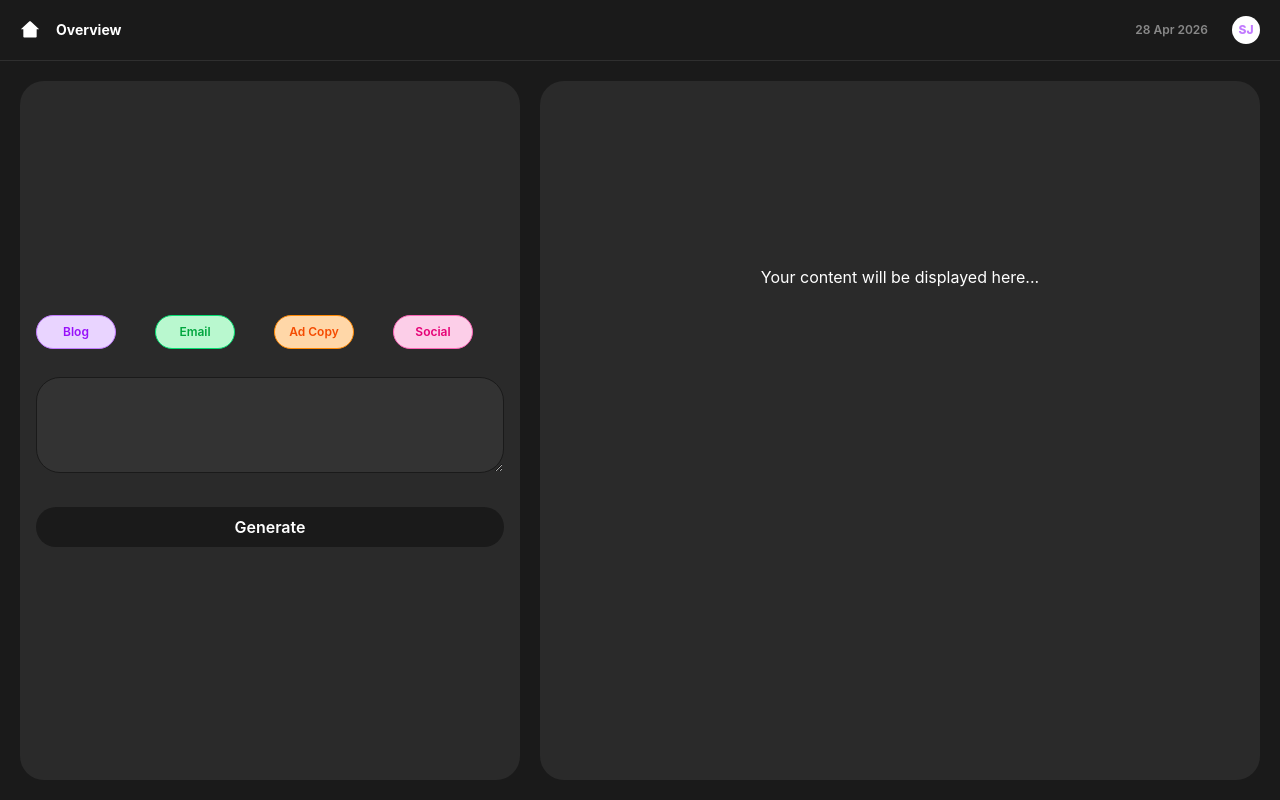
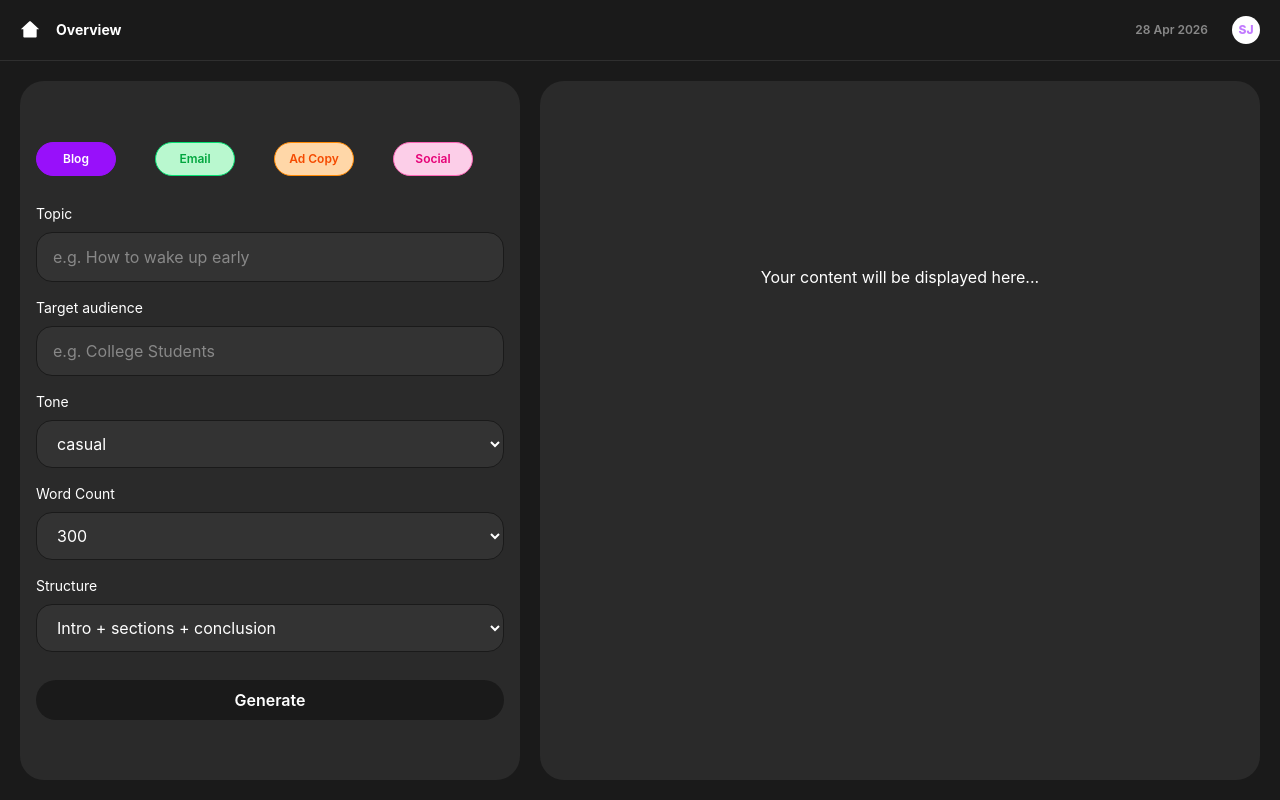
Before and after one commit to heyshivamjaiswal/writing--assistant, a React (Vite) app in the folder client/: page /dashboard/editor in a window 1280 px wide. Both pictures are taken after a click on the button "Blog". Built offline with nearby package versions, Linux system fonts and the light colour scheme.

Commit message:
form fields are dynamically filled

```diff
--- a/client/src/components/editor/TypeSelector.tsx
+++ b/client/src/components/editor/TypeSelector.tsx
@@ -1,36 +1,97 @@
+import { useState } from 'react';
 import Button from '../ui/Button';
+import { formFields, type ContentType } from '../../data/formField';
 
 export default function TypeSelector() {
+  const [selected, setSelected] = useState<ContentType | null>(null);
+
+  const handleClick = (type: ContentType) => {
+    setSelected((prev) => (prev === type ? null : type));
+  };
+
   return (
     <div className="bg-bg-card w-[500px] flex flex-col justify-center gap-7 p-4 rounded-3xl">
       <div className="grid grid-cols-4 gap-2 w-full">
-        <Button className="bg-purple-200 text-xs font-semibold text-purple-600 border border-purple-400 rounded-full py-1">
+        <Button
+          onClick={() => handleClick('blog')}
+          className={`text-xs font-semibold rounded-full py-1 border transition
+        ${
+          selected === 'blog'
+            ? 'bg-purple-600 text-white border-purple-600'
+            : 'bg-purple-200 text-purple-600 border-purple-400'
+        }
+        `}
+        >
           Blog
         </Button>
 
-        <Button className="bg-green-200 text-xs font-semibold text-green-600 border border-green-400 rounded-full py-1">
+        <Button
+          onClick={() => handleClick('email')}
+          className={`text-xs font-semibold rounded-full py-1 border transition
+        ${
+          selected === 'email'
+            ? 'bg-green-600 text-white border-green-600'
+            : 'bg-green-200 text-green-600 border-green-400'
+        }
+        `}
+        >
           Email
         </Button>
 
-        <Button className="bg-orange-200 text-xs font-semibold text-orange-600 border border-orange-400 rounded-full py-1">
+        <Button
+          onClick={() => handleClick('adCopy')}
+          className={`text-xs font-semibold rounded-full py-1 border transition
+        ${
+          selected === 'adCopy'
+            ? 'bg-orange-600 text-white border-orange-600'
+            : 'bg-orange-200 text-orange-600 border-orange-400'
+        }
+        `}
+        >
           Ad Copy
         </Button>
 
-        <Button className="bg-pink-200 text-xs font-semibold text-pink-600 border border-pink-400 rounded-full py-1">
+        <Button
+          onClick={() => handleClick('social')}
+          className={`text-xs font-semibold rounded-full py-1 border transition
+            ${
+              selected === 'social'
+                ? 'bg-pink-600 text-white border-pink-600'
+                : 'bg-pink-200 text-pink-600 border-pink-400'
+            }`}
+        >
           Social
         </Button>
       </div>
 
-      <div>
-        <textarea
-          rows={3}
-          onInput={(e) => {
-            const target = e.target as HTMLTextAreaElement;
-            target.style.height = 'auto';
-            target.style.height = target.scrollHeight + 'px';
-          }}
-          className="w-full h-24 bg-bg-input py-5 text-text-primary border border-bg-base outline-none rounded-3xl px-4"
-        />
+      <div className="flex flex-col gap-4">
+        {selected &&
+          formFields[selected].map((field) => (
+            <div key={field.name} className="flex flex-col gap-2">
+              {/* lable */}
+              <label className="text-sm text-text-primary">{field.label}</label>
+
+              {/* input */}
+              {field.type === 'input' && (
+                <input
+                  type="text"
+                  placeholder={field.placeholder}
+                  className="w-full bg-bg-input py-3 text-text-primary placeholder:text-text-secondary border border-bg-base outline-none rounded-2xl px-4"
+                />
+              )}
+
+              {/* select */}
+              {field.type === 'select' && (
+                <select className="w-full bg-bg-input py-3 text-text-primary border border-bg-base outline-none rounded-2xl px-4">
+                  {field.options?.map((option) => (
+                    <option key={option} value={option}>
+                      {option}
+                    </option>
+                  ))}
+                </select>
+              )}
+            </div>
+          ))}
       </div>
 
       <Button className="w-full bg-bg-base text-white rounded-full py-2">
--- a/client/src/data/formField.ts
+++ b/client/src/data/formField.ts
@@ -8,7 +8,7 @@ interface FormField {
   options?: string[];
 }
 
-type ContentType = 'blog' | 'email' | 'adCopy' | 'social';
+export type ContentType = 'blog' | 'email' | 'adCopy' | 'social';
 
 type FormFields = Record<ContentType, FormField[]>;
 
```
